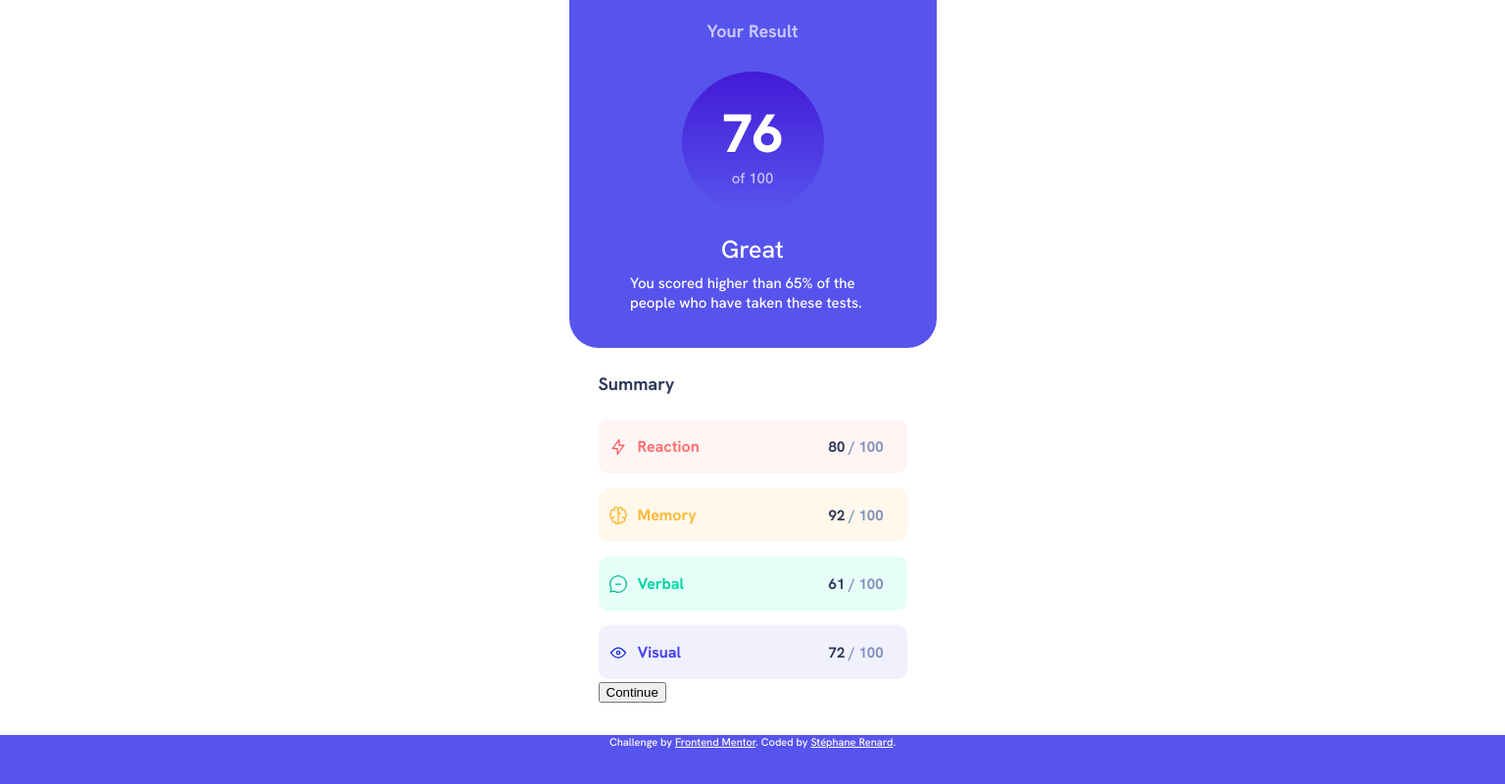
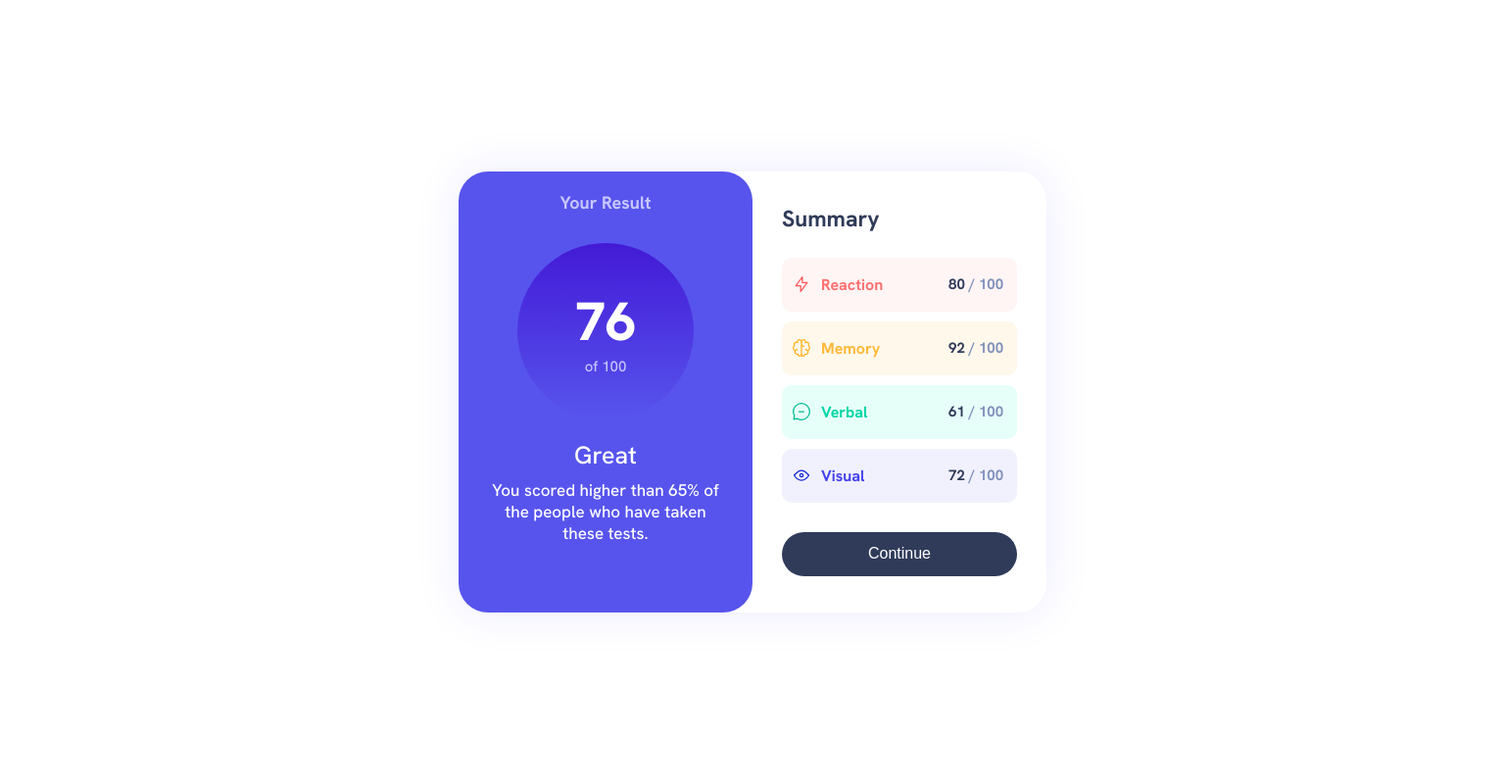
Before and after one commit to StephaneR81/Results_summary_component, a plain HTML site: page index.html in a window 1536 px wide. Shown: the whole page at 98% size. Drawn offline with Linux system fonts and the light colour scheme.

Commit message:
Made Desktop media query integration

```diff
--- a/assets/styles/styles.scss
+++ b/assets/styles/styles.scss
@@ -6,12 +6,8 @@ $greenTeal: hsl(166, 100%, 37%);
 $cobaltBlue: hsl(234, 85%, 45%);
 
 // Gradients
-$lightSlateBlue-bg: hsl(252, 100%, 67%);
 $lightRoyalBlue-bg: hsl(241, 81%, 54%);
 $lightenRoyalBlue-bg: lighten($lightRoyalBlue-bg, 9);
-
-$violetBlue-circle: hsla(256, 72%, 46%, 1);
-$persianBlue-circle: hsla(241, 72%, 46%, 0);
 
 // Neutral
 $white: hsl(0, 0%, 100%);
@@ -135,6 +131,7 @@ aside {
     &__second-part {
         width: 100%;
         padding: 0 30px;
+        margin-bottom: 100px;
 
         h3 {
             margin: 25px 0;
@@ -198,6 +195,24 @@ aside {
             color: lighten($lightRoyalBlue-bg, 5);
             background-color: lighten($lightRoyalBlue-bg, 43);
         }
+
+        button {
+            width: 100%;
+            height: 45px;
+            margin: 20px auto 0 auto;
+            border: none;
+            border-radius: 50px;
+            background-color: $darkGrayBlue;
+            color: $white;
+            // font-weight: bold;
+            font-size: 16px;
+            transition: all 0.2s;
+
+            &:hover {
+                cursor: pointer;
+                background-color: lighten($darkGrayBlue, 8);
+            }
+        }
     }
 }
 
@@ -219,4 +234,55 @@ aside {
 }
 
 // DESKTOP
-@media screen and (min-width:1440px) {}
+@media screen and (min-width:1440px) {
+    main {
+        align-items: center;
+    }
+
+    .card {
+        width: 600px;
+        height: 450px;
+        flex-flow: row nowrap;
+        border-radius: 30px;
+        box-shadow: 0 0 50px 0 lighten($lightLavender, 7);
+
+
+        &__first-part {
+            width: 50%;
+            border-radius: 30px;
+            align-self: stretch;
+
+            .circle {
+                width: 180px;
+                height: 180px;
+            }
+
+            // Sentence
+            & p:nth-child(4) {
+                text-align: center;
+                font-size: 17px;
+            }
+        }
+
+        &__second-part {
+            width: 50%;
+            margin-bottom: 0;
+
+            h3 {
+                font-size: 23px;
+            }
+
+            .category {
+                margin-top: 10px;
+
+                & p:nth-child(2) {
+                    margin-right: 40px;
+                }
+            }
+
+            button {
+                margin: 30px auto;
+            }
+        }
+    }
+}
--- a/index.html
+++ b/index.html
@@ -64,12 +64,12 @@
         <!-- Wrapper div end -->
     </div>
     <!-- Footer attribution -->
-    <footer class="footer">
+    <!-- <footer class="footer">
         <div class="attribution">
             Challenge by <a href="https://www.frontendmentor.io?ref=challenge" target="_blank">Frontend Mentor</a>.
             Coded by <a href="#">Stéphane Renard</a>.
         </div>
-    </footer>
+    </footer> -->
 </body>
 
 </html>
```
Also changed, not shown: assets/styles/styles.css, assets/styles/styles.min.css.
